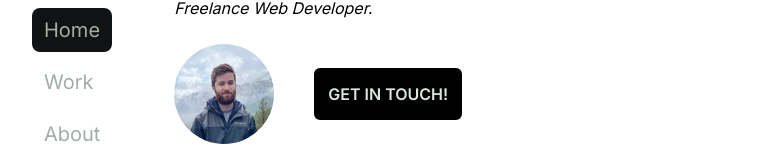
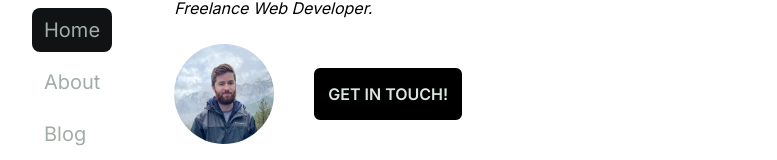
Before and after one commit to HunterHeston/personal-website, a Next.js app: page / in a window 1280 px wide. Shown: the part 176-336 px from the top of the page, without its empty margins (240-1017 px from the left). Built offline with nearby package versions, Linux system fonts and the light colour scheme.

Commit message:
Removing Work link until at least one project is done.

```diff
--- a/components/navigation.tsx
+++ b/components/navigation.tsx
@@ -18,11 +18,11 @@ export default function Navigation() {
         </Link>
         <ul className="flex sm:flex-col">
           <NavItem text="Home" href="/" active={router.pathname === "/"} />
-          <NavItem
+          {/* <NavItem
             text="Work"
             href="/work"
             active={router.pathname === "/work"}
-          />
+          /> */}
           <NavItem
             text="About"
             href="/about"
```
